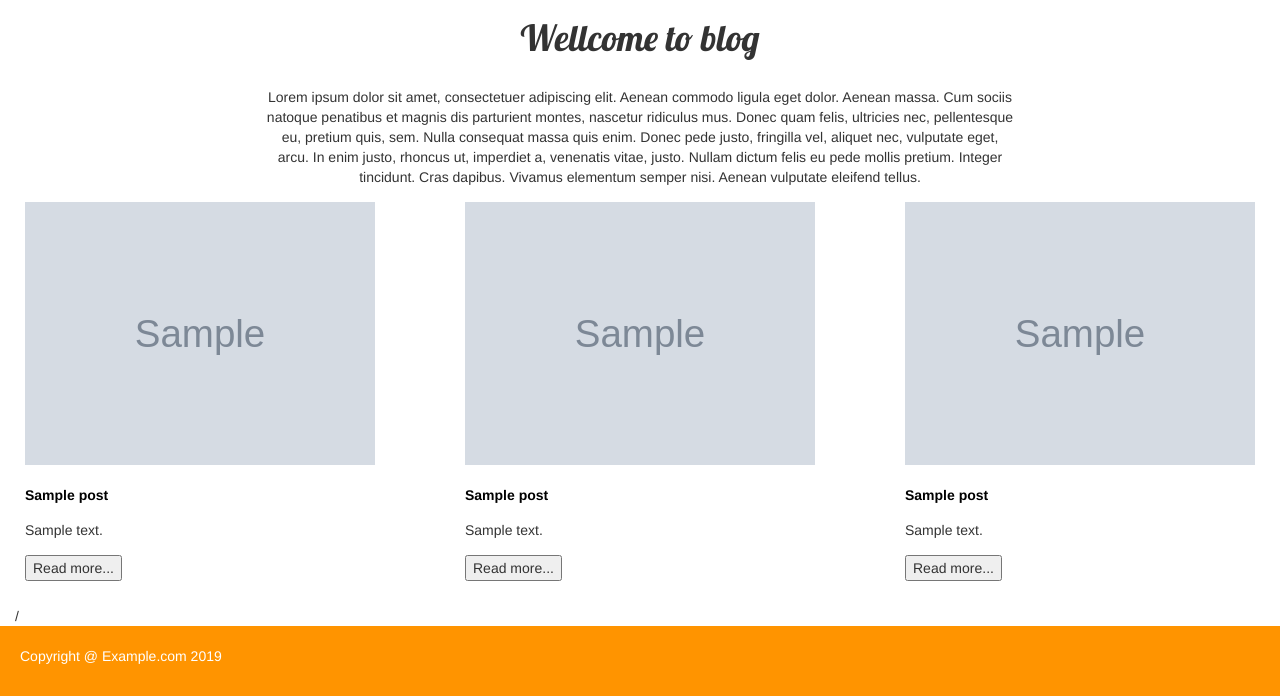
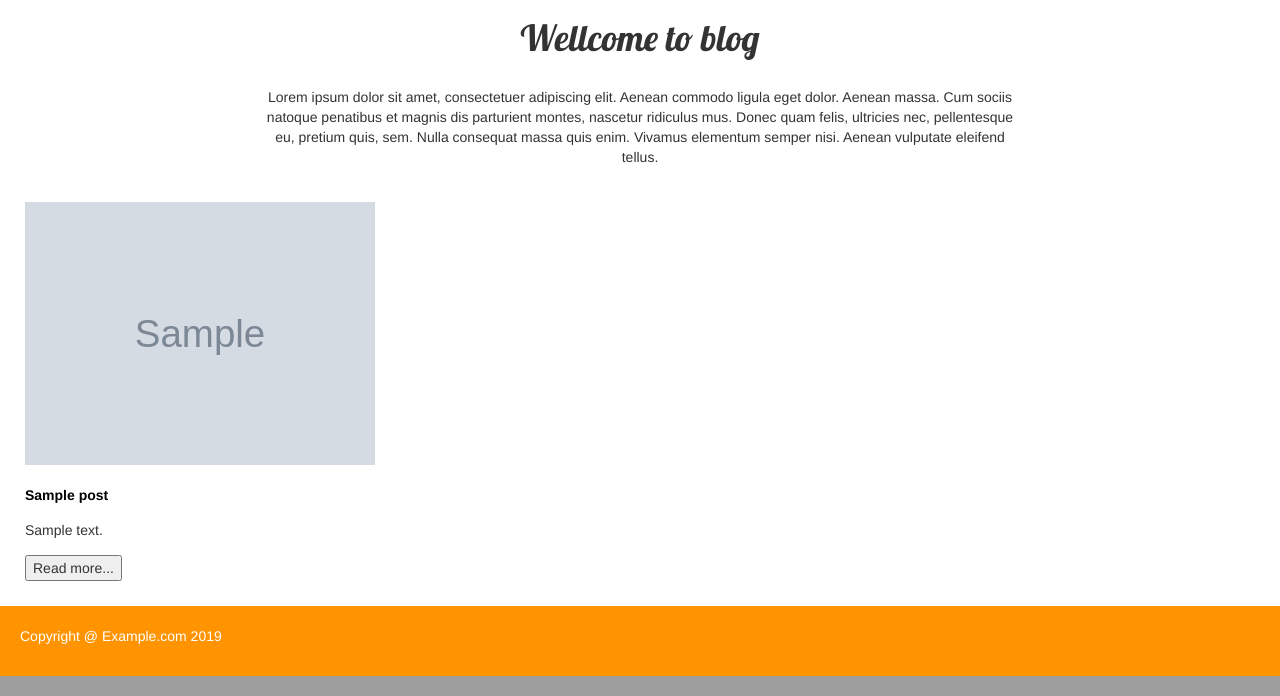
Before and after one commit to gritsayenko/My_project_dj, a Django app: page / in a window 1280 px wide. Shown: the part 1027-1723 px from the top of the page. Run offline with Django 3.2, Linux system fonts and the light colour scheme; tables that the repository leaves empty hold one stand-in row (values such as "Sample post"); grey boxes marked "Sample" are stand-in pictures; some libraries are stand-ins or nearby versions.

Commit message:
fix procfile
Former-commit-id: abe0cb6b16e705d51407ba58d4a836be29c73ec0

```diff
--- a/app/newBlog/blog/models.py
+++ b/app/newBlog/blog/models.py
@@ -1,5 +1,6 @@
 from django.db import models
 from django.contrib.auth import get_user_model
+
 User = get_user_model()
 
 ### Class for the category of the article
--- a/app/newBlog/static/css/style.css
+++ b/app/newBlog/static/css/style.css
@@ -79,7 +79,19 @@
 .page-navigation ul li a{
     color:#fff;
 }
-.btn register:hover,button:hover {
+ .register.btn, .login.btn {
+	background-color: #ff9409;
+	color: white;
+	border-radius: 5px;
+	margin-bottom:20px;
+}
+
+.btn-success.btn, .btn-default.btn {
+	margin-bottom:20px;
+}
+
+}
+.btn register:hover,button:hover, .btn login:hover,button:hover {
 	background-color: #FCA205;
 	color: white;
 }
@@ -105,7 +117,7 @@
     text-align:center;
 }
 form {
-    margin: 0 auto;
+    margin: 50px auto;
     max-width: 50%;
     padding: 30px 30px 6px 30px;
     border: 1px solid rgba(0,0,0,.2);
@@ -234,13 +246,14 @@
     margin: 15px 0;
     display:flex;
     justify-content: space-between;
+    flex-wrap: wrap;
 }
 
 .layout-gallery-sign-wrapper div {
     display: inline-block;
     vertical-align: top;
-    margin: 0 10px 10px;
-    width:350px;
+    margin: 20px 10px 10px;
+    width: 330px;
 }
 
 .layout-gallery-sign-wrapper a {
--- a/app/newBlog/templates/account/login.html
+++ b/app/newBlog/templates/account/login.html
@@ -20,7 +20,6 @@
                     {{ field }}
                 </div>
             {% endfor %}
-    <p><input type="submit" value="Log-in"></p>
+    <p><input type="submit" class="btn login" value="Log-in"></p>
     </form>
-<p>&nbsp;</p><p>&nbsp;</p>
 {% endblock %}
--- a/app/newBlog/templates/partial/home.html
+++ b/app/newBlog/templates/partial/home.html
@@ -8,41 +8,31 @@
 
 {% block body %}
 <img class="top-image" src=\media\baner_blog2.jpg>
-  {% for obj in posts %}
+
     <div class="box-header">
         <h1>Wellcome to blog</h1>
     </div>
     <div class="box-content">
-          <p>Lorem ipsum dolor sit amet, consectetuer adipiscing elit. Aenean commodo ligula eget dolor. Aenean massa. Cum sociis natoque penatibus et magnis dis parturient montes, nascetur ridiculus mus. Donec quam felis, ultricies nec, pellentesque eu, pretium quis, sem. Nulla consequat massa quis enim. Donec pede justo, fringilla vel, aliquet nec, vulputate eget, arcu. In enim justo, rhoncus ut, imperdiet a, venenatis vitae, justo. Nullam dictum felis eu pede mollis pretium. Integer tincidunt. Cras dapibus. Vivamus elementum semper nisi. Aenean vulputate eleifend tellus.</p>
+        <p>Lorem ipsum dolor sit amet, consectetuer adipiscing elit. Aenean commodo ligula eget dolor. Aenean massa. Cum sociis natoque penatibus et magnis dis parturient montes, nascetur ridiculus mus. Donec quam felis, ultricies nec, pellentesque eu, pretium quis, sem. Nulla consequat massa quis enim. Vivamus elementum semper nisi. Aenean vulputate eleifend tellus.</p>
     </div>
     <div class="layout-gallery-sign-wrapper">
+    {% for obj in posts %}
         <div>
             <img src="{{ obj.image.url }}" alt="">
             <a href="{{ obj.get_absolute_url }}"><b>{{ obj.title }}</b></a>
             <p>{{ obj.text_min|truncatechars:250 }}</p>
-            <button onclick="showText(this)">Read more...</button>
+            <button onclick="window.location.href='{{ obj.get_absolute_url }}'">Read more...</button>
         </div>
-        <div>
-            <img src="{{ obj.image.url }}" alt="">
-            <a href="{{ obj.get_absolute_url }}"><b>{{ obj.title }}</b></a>
-            <p>{{ obj.text_min|truncatechars:250 }}</p>
-            <button onclick="showText(this)">Read more...</button>
-        </div>
-        <div>
-            <img src="{{ obj.image.url }}" alt="">
-            <a href="{{ obj.get_absolute_url }}"><b>{{ obj.title }}</b></a>
-            <p>{{ obj.text_min|truncatechars:250 }}</p>
-            <button onclick="showText(this)">Read more...</button>
-        </div>
-      </div>
+
   {% empty %}
   <b>Статьи не найдены</b>
   {% endfor %}
+   </div>
   {% if posts.has_previous %}
-  <a href="?page={{ posts.previous_page_number }}">Назад</a>
+  <a href="?page={{ posts.previous_page_number }}">Prev</a>
   {% endif %}
-  <span>{{ posts.number }} / {{ posts.num_pages }}</span>
+  <!--<span>{{ posts.number }} / {{ posts.num_pages }}</span>-->
   {% if posts.has_next %}
-  <a href="?page={{ posts.next_page_number }}" >Вперед</a>
+  <a href="?page={{ posts.next_page_number }}" >Next</a>
   {% endif %}
 {% endblock %}
--- a/app/newBlog/templates/partial/register.html
+++ b/app/newBlog/templates/partial/register.html
@@ -22,4 +22,5 @@
         <input type="submit" class="btn register" value="Register">
     </form>
 
+
 {% endblock %}
```
Also changed, not shown: app/media/mitbdatech-reviewarticle_IVm4P2p.jpg (added), 7 other files. Lines whose indentation alone changed are shown as unchanged.
